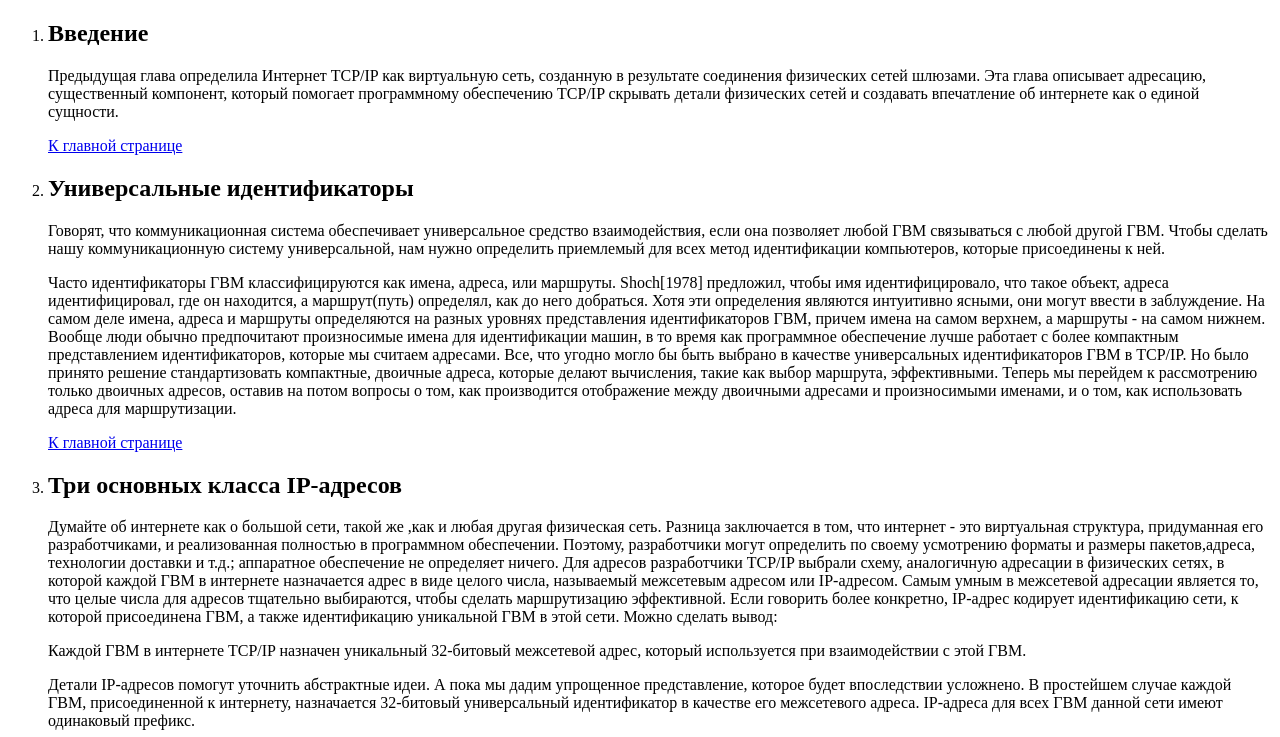
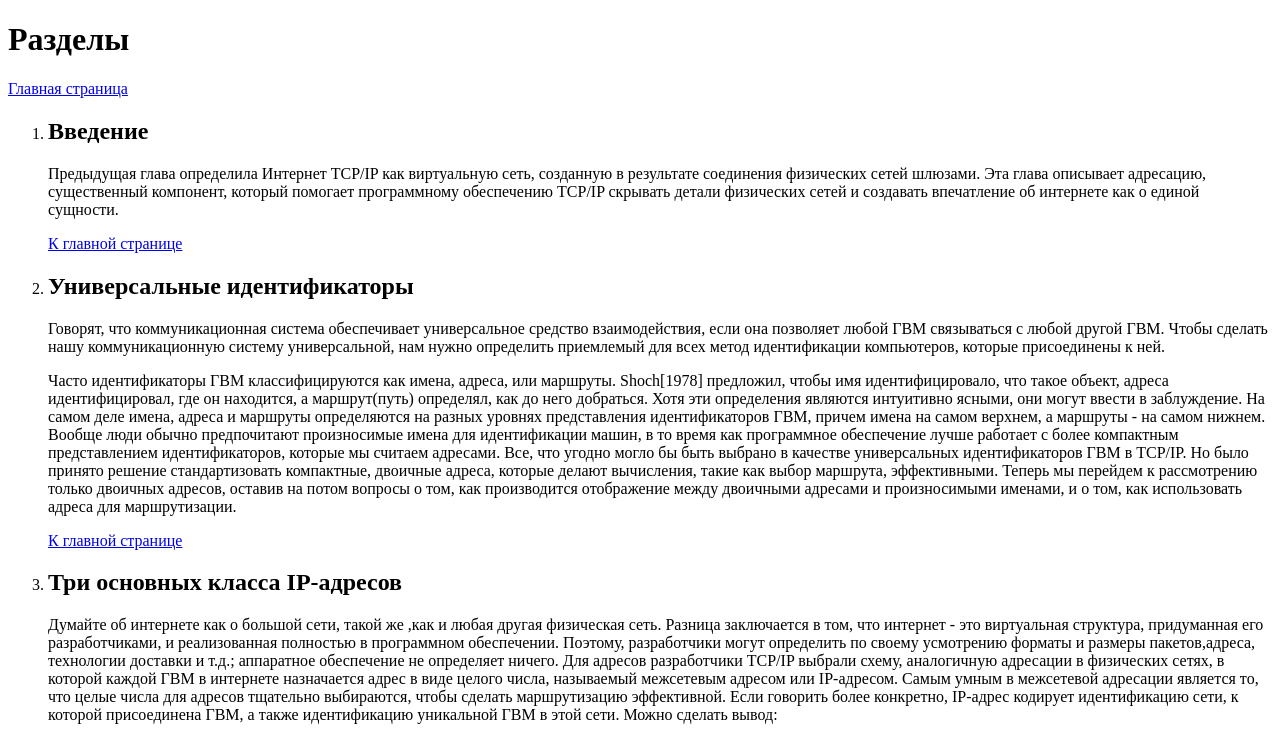
Before and after one commit to bondrnk/Beetroot-Academy, a plain HTML site: page homework-3/task-2/chapters.html in a window 1280 px wide. Shown: the top 737 px of the page. Drawn offline with Linux system fonts and the light colour scheme.

Commit message:
Added nav

```diff
--- a/homework-3/task-2/chapters.html
+++ b/homework-3/task-2/chapters.html
@@ -9,6 +9,12 @@
 </head>
 
 <body>
+    <header>
+        <h1>Разделы</h1>
+        <nav>
+            <a href="./index.html">Главная страница</a>
+        </nav>
+    </header>
     <main>
         <!-- Chapters -->
         <ol>
```
Also changed, not shown: homework-3/task-1/index.html (+1 -0 lines), homework-3/task-2/index.html (+1 -0 lines).
